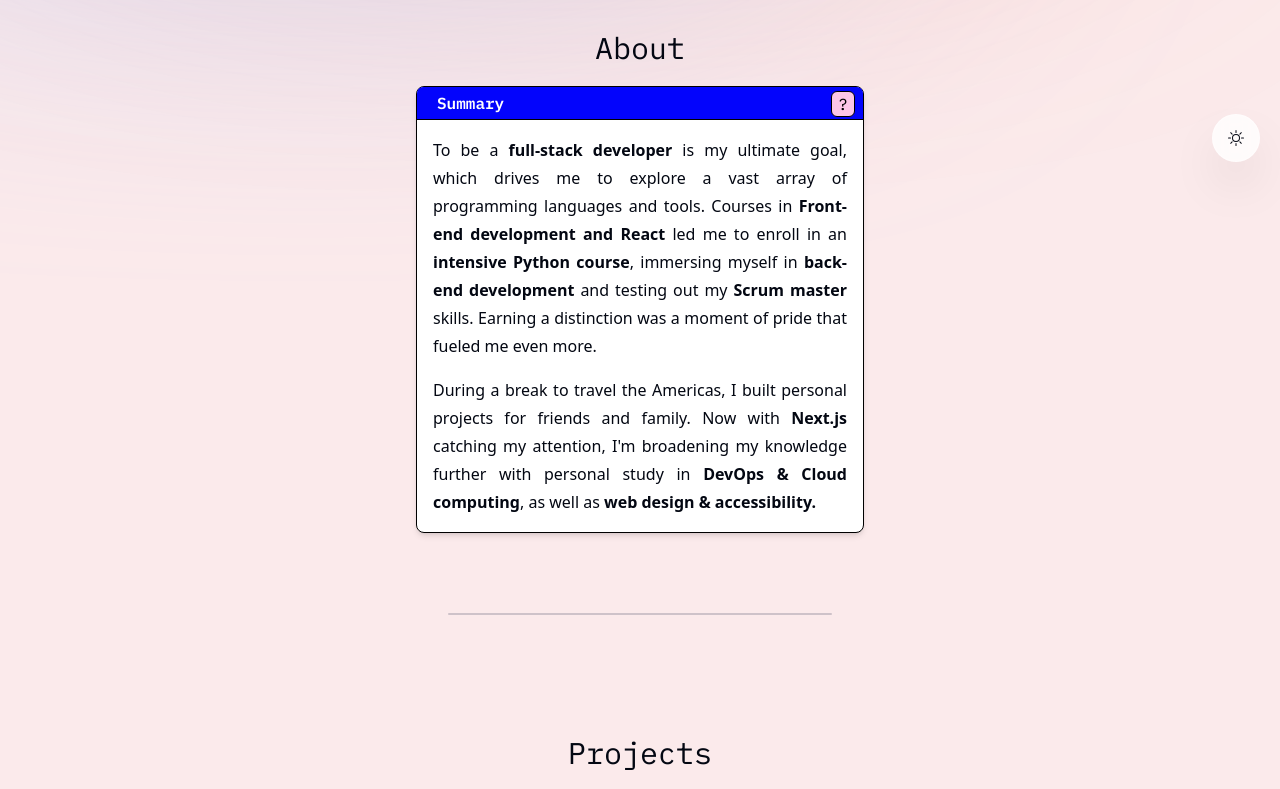
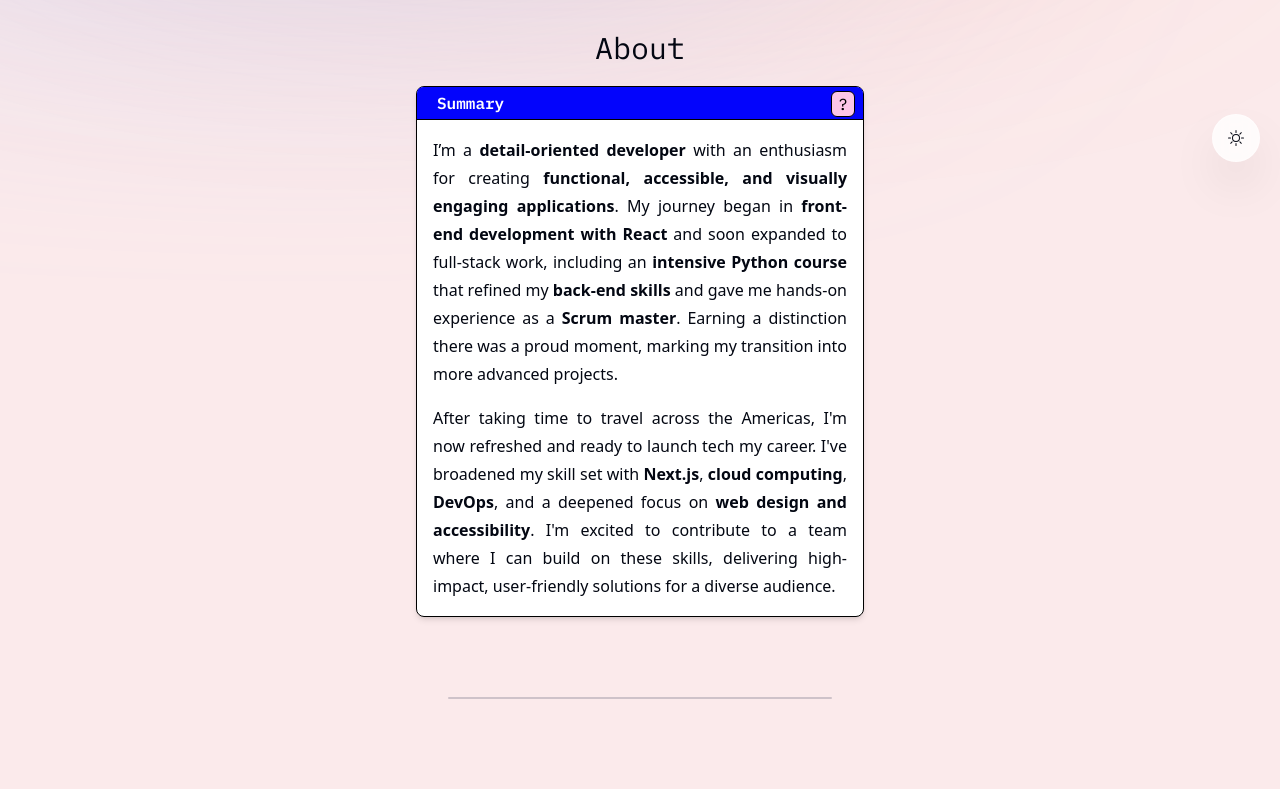
Before and after one commit to abigailridley/portfolio-nextjs, a Next.js app: page / in a window 1280 px wide. Shown: the part 618-1407 px from the top of the page. Built offline with nearby package versions, Linux system fonts and the light colour scheme; no server answers.

Commit message:
Update about.tsx

```diff
--- a/src/components/about.tsx
+++ b/src/components/about.tsx
@@ -27,25 +27,31 @@ export default function About() {
       >
         <div className="font-sans p-4 space-y-4 leading-7 text-justify">
           <p>
-            To be a <span className="font-bold">full-stack developer</span> is
-            my ultimate goal, which drives me to explore a vast array of
-            programming languages and tools. Courses in{" "}
-            <span className="font-bold">Front-end development and React</span>{" "}
-            led me to enroll in an{" "}
-            <span className="font-bold">intensive Python course</span>,
-            immersing myself in{" "}
-            <span className="font-bold">back-end development</span> and testing
-            out my <span className="font-bold">Scrum master</span> skills.
-            Earning a distinction was a moment of pride that fueled me even
-            more.
+            I’m a <span className="font-bold">detail-oriented developer</span>{" "}
+            with an enthusiasm for creating{" "}
+            <span className="font-bold">
+              functional, accessible, and visually engaging applications
+            </span>
+            . My journey began in{" "}
+            <span className="font-bold">front-end development with React</span>{" "}
+            and soon expanded to full-stack work, including an{" "}
+            <span className="font-bold">intensive Python course</span> that
+            refined my <span className="font-bold">back-end skills</span> and
+            gave me hands-on experience as a{" "}
+            <span className="font-bold">Scrum master</span>. Earning a
+            distinction there was a proud moment, marking my transition into
+            more advanced projects.
           </p>
           <p>
-            During a break to travel the Americas, I built personal projects for
-            friends and family. Now with{" "}
-            <span className="font-bold">Next.js</span> catching my attention,
-            I&apos;m broadening my knowledge further with personal study in{" "}
-            <span className="font-bold">DevOps & Cloud computing</span>, as well
-            as <span className="font-bold">web design & accessibility.</span>
+            After taking time to travel across the Americas, I&apos;m now
+            refreshed and ready to launch tech my career. I&apos;ve broadened my
+            skill set with <span className="font-bold">Next.js</span>,{" "}
+            <span className="font-bold">cloud computing</span>,{" "}
+            <span className="font-bold">DevOps</span>, and a deepened focus on{" "}
+            <span className="font-bold">web design and accessibility</span>.
+            I&apos;m excited to contribute to a team where I can build on these
+            skills, delivering high-impact, user-friendly solutions for a
+            diverse audience.
           </p>
         </div>
       </SectionWindow>
```
